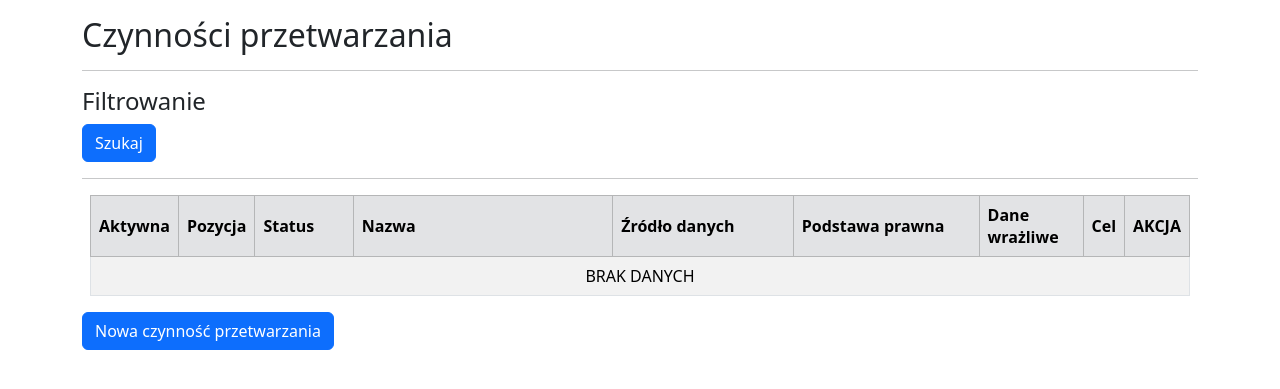
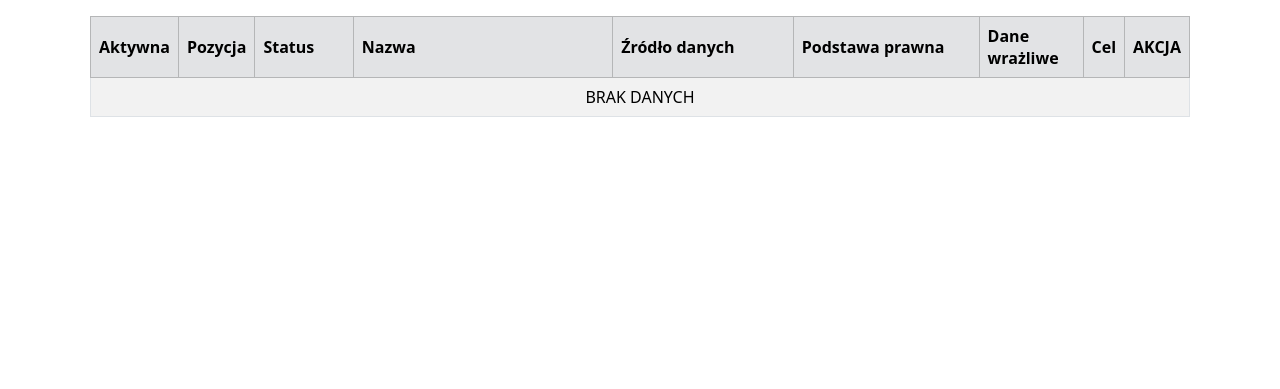
Before and after one commit to AlekJakubowski/RejCz, a Django app: template rejestr/templates/rejestr/czynnoscprzetwarzania_list.html in a window 1280 px wide. Shown: the part 56-445 px from the top of the page. Run offline with Django 4.2, Linux system fonts and the light colour scheme; the template is opened without the code that fills it, so the values that code supplies are empty; some libraries are stand-ins or nearby versions.

Commit message:
zapomnianyplik ze zmianami

```diff
--- a/rejestr/templates/rejestr/czynnoscprzetwarzania_list.html
+++ b/rejestr/templates/rejestr/czynnoscprzetwarzania_list.html
@@ -1,15 +1,7 @@
 {% extends "base.html" %}
 {% load bootstrap %}
+{% block title %} <h2>Czynności przetwarzania</h2>{% endblock %}
 {% block content %}
-<h2>Czynności przetwarzania</h2>
-<hr>
-<h4>Filtrowanie</h4>
-<form action="" method="get">
-  {{form.as_p}}
-  <input type="submit" value="Szukaj" class="btn btn-primary">
-
-</form>
-<hr>
 <div class="m-2">
   <table class="table table-bordered table-striped text center align-middle">
     <thead class="table-secondary  align-middle">
@@ -53,34 +45,8 @@
           <td>{{ object.czn_przepis_wrazliwe }}</td>
           <td>{{ object.czn_opis_celu }}</td>
           <td>
-            <div class="btn-group">
-              <a class="btn btn-secondary" href="{{object.get_update_url}}">
-                <svg xmlns="http://www.w3.org/2000/svg" width="16" height="16" fill="currentColor" class="bi bi-pencil-square" viewBox="0 0 16 16">
-                  <path d="M15.502 1.94a.5.5 0 0 1 0 .706L14.459 3.69l-2-2L13.502.646a.5.5 0 0 1 .707 0l1.293 1.293zm-1.75 2.456-2-2L4.939 9.21a.5.5 0 0 0-.121.196l-.805 2.414a.25.25 0 0 0 .316.316l2.414-.805a.5.5 0 0 0 .196-.12l6.813-6.814z"/>
-                  <path fill-rule="evenodd" d="M1 13.5A1.5 1.5 0 0 0 2.5 15h11a1.5 1.5 0 0 0 1.5-1.5v-6a.5.5 0 0 0-1 0v6a.5.5 0 0 1-.5.5h-11a.5.5 0 0 1-.5-.5v-11a.5.5 0 0 1 .5-.5H9a.5.5 0 0 0 0-1H2.5A1.5 1.5 0 0 0 1 2.5v11z"/>
-                </svg>
-              </a>
-              <form method="post" action="{% url 'CzynnoscPrzetwarzania_clone' pk=object.pk %}" width="16" height="16">
-                {% csrf_token %}
-                <button class="btn btn-danger" type="submit" >
-                  <svg xmlns="http://www.w3.org/2000/svg" width="16" height="16" fill="currentColor" class="bi bi-copy" viewBox="0 0 16 16">
-                    <path fill-rule="evenodd" d="M4 2a2 2 0 0 1 2-2h8a2 2 0 0 1 2 2v8a2 2 0 0 1-2 2H6a2 2 0 0 1-2-2zm2-1a1 1 0 0 0-1 1v8a1 1 0 0 0 1 1h8a1 1 0 0 0 1-1V2a1 1 0 0 0-1-1zM2 5a1 1 0 0 0-1 1v8a1 1 0 0 0 1 1h8a1 1 0 0 0 1-1v-1h1v1a2 2 0 0 1-2 2H2a2 2 0 0 1-2-2V6a2 2 0 0 1 2-2h1v1z"/>
-                  </svg>
-                </button>
-              </form>
-              <a class="btn btn-info" href="{{object.get_absolute_url}}">
-                <svg xmlns="http://www.w3.org/2000/svg" width="16" height="16" fill="currentColor" class="bi bi-eye-fill" viewBox="0 0 16 16">
-                  <path d="M10.5 8a2.5 2.5 0 1 1-5 0 2.5 2.5 0 0 1 5 0z"/>
-                  <path d="M0 8s3-5.5 8-5.5S16 8 16 8s-3 5.5-8 5.5S0 8 0 8zm8 3.5a3.5 3.5 0 1 0 0-7 3.5 3.5 0 0 0 0 7z"/>
-                </svg>
-              </a>
-              <a class="btn btn-danger" href="{% url 'CzynnoscPrzetwarzania_delete' object.pk %}">
-                <svg xmlns="http://www.w3.org/2000/svg" width="16" height="16" fill="currentColor" class="bi bi-trash-fill" viewBox="0 0 16 16">
-                  <path d="M2.5 1a1 1 0 0 0-1 1v1a1 1 0 0 0 1 1H3v9a2 2 0 0 0 2 2h6a2 2 0 0 0 2-2V4h.5a1 1 0 0 0 1-1V2a1 1 0 0 0-1-1H10a1 1 0 0 0-1-1H7a1 1 0 0 0-1 1H2.5zm3 4a.5.5 0 0 1 .5.5v7a.5.5 0 0 1-1 0v-7a.5.5 0 0 1 .5-.5zM8 5a.5.5 0 0 1 .5.5v7a.5.5 0 0 1-1 0v-7A.5.5 0 0 1 8 5zm3 .5v7a.5.5 0 0 1-1 0v-7a.5.5 0 0 1 1 0z"/>
-                </svg>
-              </a>
-            </div>
-          </td>
+			{% block rowedits %}{% endblock %}
+		  </td>
 
         </tr>
         {% endfor %}
@@ -142,7 +108,6 @@
   {% include "paginate.html" %}
 
 </div>
-<div>
-  <a class="btn btn-primary" href="{% url 'CzynnoscPrzetwarzania_create' %}">Nowa czynność przetwarzania</a>
-</div>
+{% block newbutton %}{% endblock %}
+
 {% endblock %}
```
